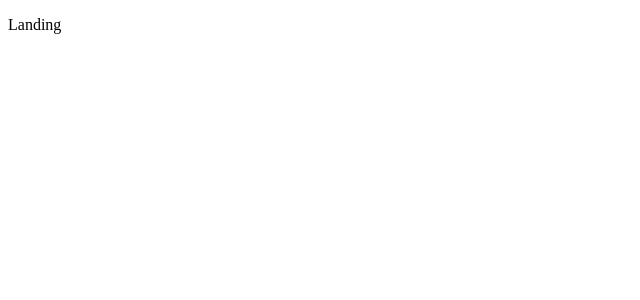
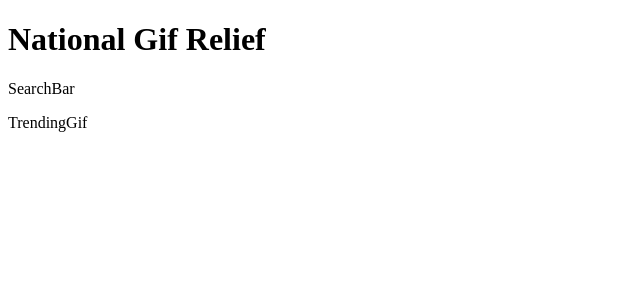
Before and after one commit to ironcarbon/Giphy-project, a React (Create React App) app: page / in a window 1280 px wide. Shown: the top 300 px of the page, without its empty margins (0-640 px from the left). Built offline with nearby package versions, Linux system fonts and the light colour scheme.

Commit message:
landing component skeletonimplemented

```diff
--- a/src/components/landing/Landing.js
+++ b/src/components/landing/Landing.js
@@ -1,9 +1,14 @@
 import React, { Fragment } from 'react';
+import Logo from '../logo/Logo';
+import SearchBar from '../searchBar/SearchBar';
+import TrendingGif from '../trendingGif/TrendingGif';
 
 const Landing = () => {
     return (
         <Fragment>
-            <p>Landing</p>
+            <Logo />
+            <SearchBar />
+            <TrendingGif />
         </Fragment>
     )
 }
--- /dev/null
+++ b/src/components/logo/Logo.js
@@ -0,0 +1,13 @@
+import React from 'react';
+import styles from './Logo.module.css';
+
+
+const Logo = () => {
+    return (
+        <div>
+            <h1>National Gif Relief</h1>
+        </div>
+    )
+}
+
+export default Logo;
--- /dev/null
+++ b/src/components/searchBar/SearchBar.js
@@ -0,0 +1,16 @@
+import React, { Fragment } from 'react';
+import styles from './SearchBar.module.css';
+
+
+class SearchBar extends React.Component {
+    render() {
+        return (
+            <Fragment>
+                <p>SearchBar</p>
+            </Fragment>
+        )
+    }
+
+}
+
+export default SearchBar;
--- /dev/null
+++ b/src/components/trendingGif/TrendingGif.js
@@ -0,0 +1,16 @@
+import React from 'react';
+import styles from './Trending.module.css';
+
+
+class TrendingGif extends React.Component {
+    render() {
+        return (
+            <div>TrendingGif</div>
+
+        )
+    }
+
+}
+
+
+export default TrendingGif;
```
Also changed, not shown: src/components/logo/Logo.module.css (added), src/components/searchBar/SearchBar.module.css (added), src/components/trendingGif/Trending.module.css (added).
